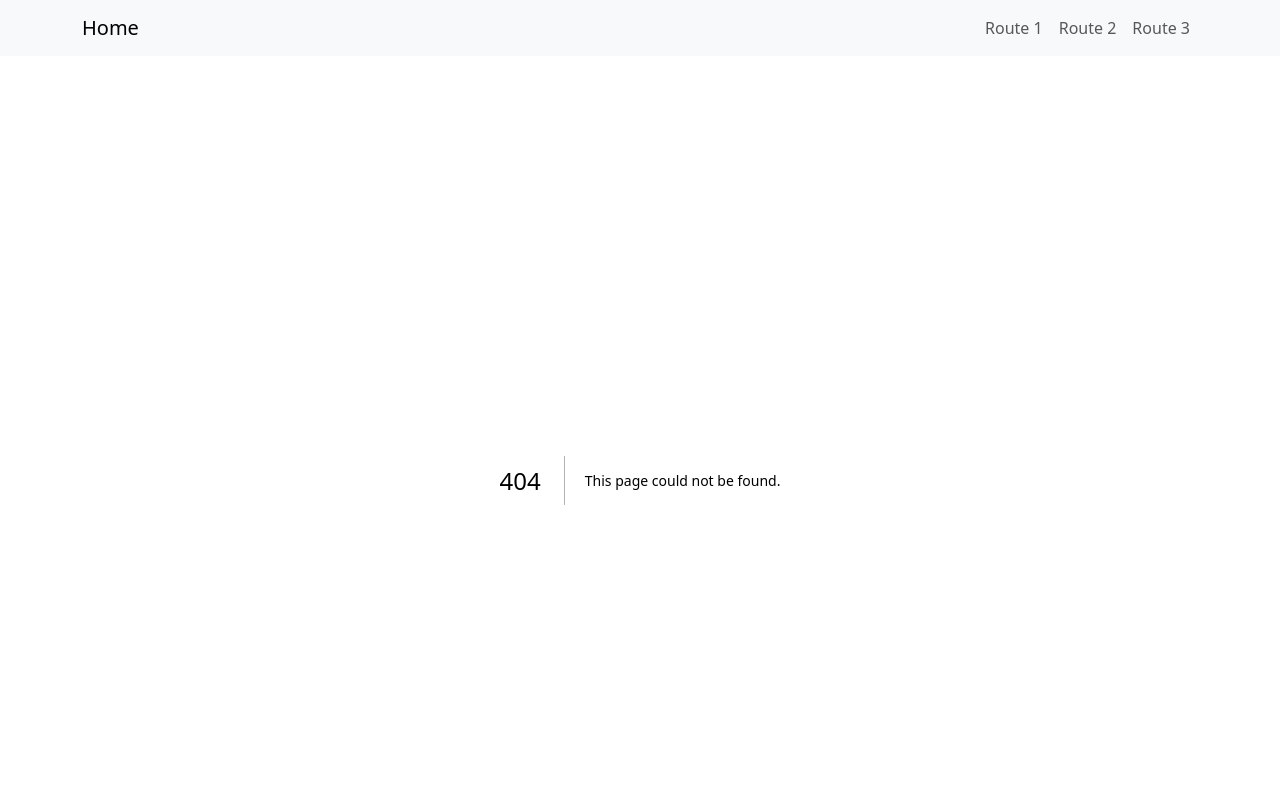
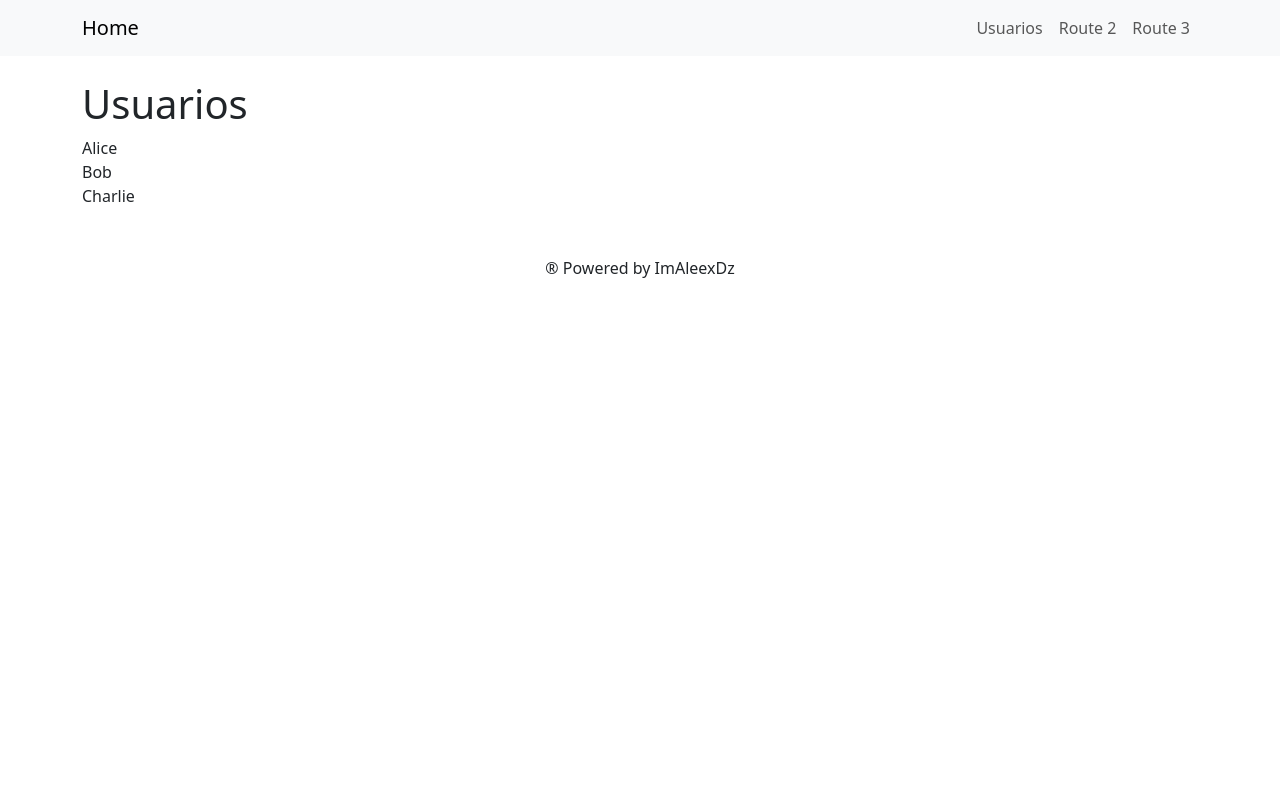
Before and after one commit to ImAleexDz/nextjs-auth-example, a Next.js app: page /users in a window 1280 px wide. Before the commit this address had no page. Shown: the top 800 px of the page. Built offline with nearby package versions, Linux system fonts and the light colour scheme.

Commit message:
list users page

```diff
--- a/src/app/globals.css
+++ b/src/app/globals.css
@@ -29,6 +29,11 @@ body {
   padding: 0;
   margin: 0;
   /* outline: 1px solid red; */
+  list-style: none;
+}
+
+ul {
+  padding: 0 !important;
 }
 
 a {
--- /dev/null
+++ b/src/app/users/page.tsx
@@ -0,0 +1,25 @@
+import React from 'react'
+
+const page = () => {
+    const users = [
+        { id: 1, name: 'Alice' },
+        { id: 2, name: 'Bob' },
+        { id: 3, name: 'Charlie' },
+    ];
+
+  return (
+    <div>
+        <h1>
+            Usuarios
+        </h1>
+
+        <ul>
+            {users.map(user => (
+                <li key={user.id}>{user.name} </li>
+            ))}
+        </ul>
+    </div>
+  )
+}
+
+export default page
--- a/src/components/Header.tsx
+++ b/src/components/Header.tsx
@@ -9,9 +9,9 @@ const Header = () => {
     <>
       <Navbar bg="light" data-bs-theme="light">
         <Container>
-          <Navbar.Brand href="#home">Home</Navbar.Brand>
+          <Navbar.Brand href="/">Home</Navbar.Brand>
           <Nav className="mr-auto">
-            <Nav.Link href="#home">Route 1</Nav.Link>
+            <Nav.Link href="/users">Usuarios</Nav.Link>
             <Nav.Link href="#features">Route 2</Nav.Link>
             <Nav.Link href="#pricing">Route 3</Nav.Link>
           </Nav>
```
